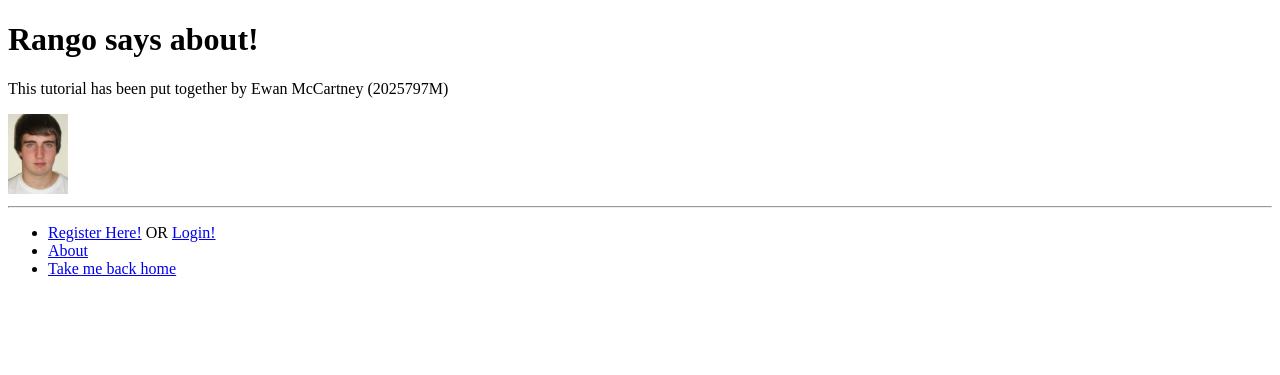
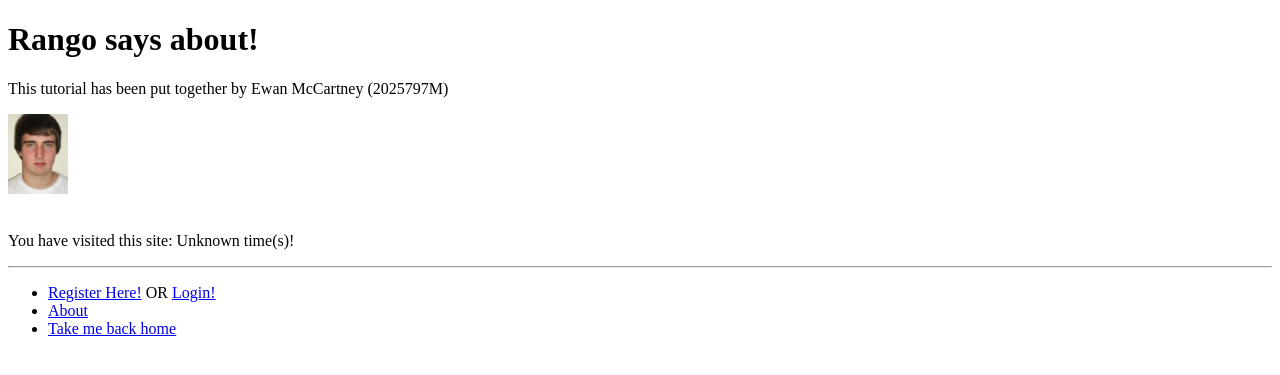
Before and after one commit to projectgoav/tangowithdjango, a Django app: page /rango/about/ in a window 1280 px wide. Shown: the top 375 px of the page. Run offline with Django 3.2, Linux system fonts and the light colour scheme.

Commit message:
Chapter 11 - completed

```diff
--- a/rango/views.py
+++ b/rango/views.py
@@ -4,12 +4,14 @@ from rango.forms import CategoryForm, PageForm, UserForm, UserProfileForm
 from django.contrib.auth import authenticate, login, logout
 from django.http import HttpResponseRedirect, HttpResponse
 from django.contrib.auth.decorators import login_required
+from datetime import datetime
 
 # Create your views here.
 from django.http import HttpResponse
 
 #Basic Index
 def index(request):
+
     #Queries for all categories by likes and then orders and shows top 5
     category_list = Category.objects.order_by('-likes')[:5]
     page_list = Page.objects.order_by('-views')[:5]
@@ -17,16 +19,47 @@ def index(request):
                     'pages': page_list,
                     }
 
-    # Render the response and send it back!
-    return render(request, 'rango/index.html', context_dict)
+
+    visits = request.session.get('visits')
+    if not visits:
+        visits = 1
+    reset_last_visit_time = False
+
+    last_visit = request.session.get('last_visit')
+    if last_visit:
+        last_visit_time = datetime.strptime(last_visit[:-7], "%Y-%m-%d %H:%M:%S")
+
+        if (datetime.now() - last_visit_time).seconds > 0:
+            # ...reassign the value of the cookie to +1 of what it was before...
+            visits = visits + 1
+            # ...and update the last visit cookie, too.
+            reset_last_visit_time = True
+    else:
+        # Cookie last_visit doesn't exist, so create it to the current date/time.
+        reset_last_visit_time = True
+
+    if reset_last_visit_time:
+        request.session['last_visit'] = str(datetime.now())
+        request.session['visits'] = visits
+    context_dict['visits'] = visits
+
+
+    response = render(request,'rango/index.html', context_dict)
+
+    return response
 
 #Basic About
 def about(request):
+    if request.session.get('visits'):
+        count= request.session.get('visits')
+    else:
+        count = "Unknown"
 
-	#Adds the about Info to the page
-	context_dic = { 'Page_Content' : "This tutorial has been put together by Ewan McCartney (2025797M)"}
+    #Adds the about Info to the page
+    context_dic = { 'Page_Content' : 'This tutorial has been put together by Ewan McCartney (2025797M)',
+                    'visits' : count }
 
-	return render(request, 'rango/about.html', context_dic)
+    return render(request, 'rango/about.html', context_dic)
 
 def category(request, category_name_slug):
 
--- a/templates/rango/about.html
+++ b/templates/rango/about.html
@@ -8,5 +8,8 @@
         <h1>Rango says about!</h1>
         <p> {{ Page_Content }}</p>
         <img src="{% static 'images/Ewan.jpg' %}" alt= "Picture of me...." />
+        </br>
+        </br>
+        <p>You have visited this site: {{ visits }} time(s)!</p>
 
 {% endblock %}
```
